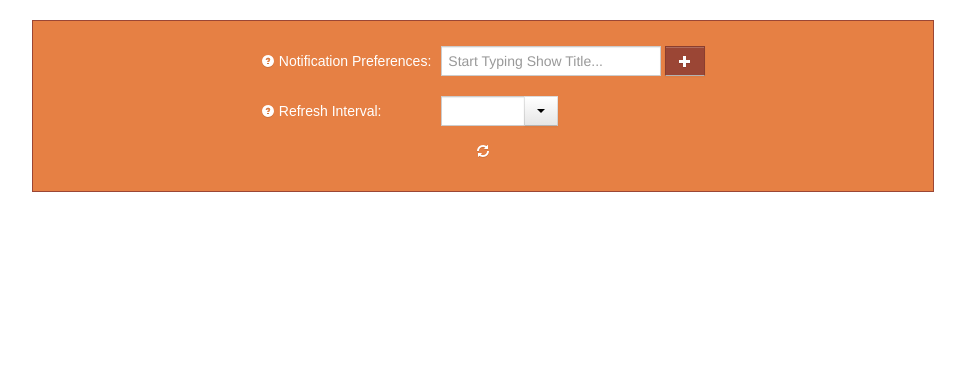
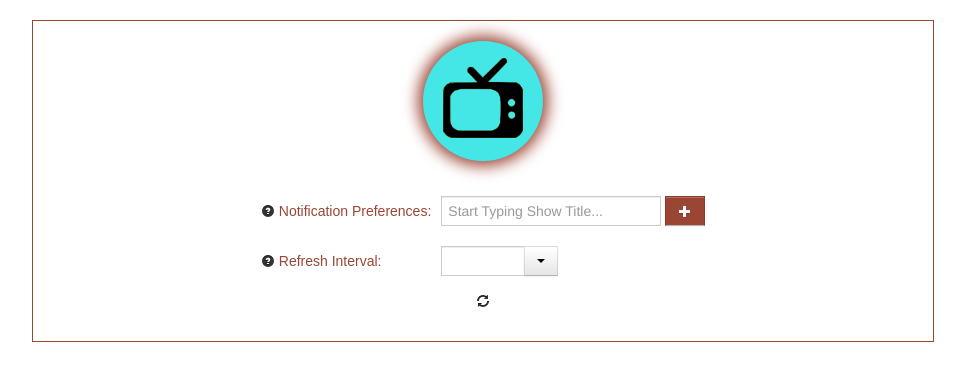
Before and after one commit to zambrey/LetMeWatchThis, a browser extension: page options.html in a window 1280 px wide. Shown: the whole page, without its empty margins (157-1122 px from the left). Drawn offline with Linux system fonts and the light colour scheme.

Commit message:
Few last updates
Badge color change
Options page update
Grunt task added to update version number in info panel
Info panel text changed

```diff
--- a/Gruntfile.js
+++ b/Gruntfile.js
@@ -80,6 +80,12 @@ module.exports = function(grunt) {
                 pattern: "[0-9].[0-9].[0-9]",
                 replacement: newVersion,
                 recursive:false
+            },
+            update_info_panel: {
+                path:destFolder+"/popup.html",
+                pattern: "[0-9].[0-9].[0-9]",
+                replacement: newVersion,
+                recursive:false
             }
         },
 
--- a/css/monitorStylesheet.css
+++ b/css/monitorStylesheet.css
@@ -336,25 +336,32 @@ div#preferencesPageRootDiv
   margin-left: auto;
   margin-right: auto;
   width: 900px;
-  border: 1px solid #9B4635;
   margin-top: 20px;
   height: auto;
-  background-color:rgba(230,128,68,1.0);
   padding-bottom:20px;
   padding-top: 20px;
-  color: white;
+  color: #9B4635;
+  border: solid 1px #9B4635;
 }
 
 div#preferencesPageIcon
 {
-  margin:20px;
   text-align: center;
+  width:120px;
+  height:120px;
+  border-radius: 120px;
+  background: rgba(68,230,230,1);
+  box-shadow: 0px 0px 15px 5px #9B4635;
+  margin-left: auto;
+  margin-right:auto;
+  margin-bottom: 30px;
 }
 
 div#preferencesPageIcon>img
 {
-  width:60px;
-  height:60px;
+  width:80px;
+  height:80px;
+  margin-top: 17px;
 }
 
 table#preferencesTable
--- a/options.html
+++ b/options.html
@@ -18,13 +18,13 @@
       <i class="icon-exclamation-sign"></i>
       <a href="https://chrome.google.com/webstore/support/khhfpiaglmihaifnfocggdmifdeigkhg" style="font-family:Open Sans, sans-serif; font-size:12px;" target="blank">Report Bug/Suggest Feature</a>
     </div> -->
-    <!-- <div id='preferencesPageIcon'>
+    <div id='preferencesPageIcon'>
       <img src='icon128.png'></img>
-    </div> -->
+    </div>
     <table id="preferencesTable">
       <tr>
         <td style="vertical-align:top;">
-          <label class="control-label" style="margin-top:5px;"><i id="notificationPrefHelp" class="icon-question-sign icon-white" style="margin-right:4px;" data-toggle="tooltip" data-original-title="List the shows for which you want to be notified. By default notifications are shown for all shows." data-placement="bottom" data-animation="true"></i>Notification Preferences:</label>
+          <label class="control-label" style="margin-top:5px;"><i id="notificationPrefHelp" class="icon-question-sign" style="margin-right:4px;" data-toggle="tooltip" data-original-title="List the shows for which you want to be notified. By default notifications are shown for all shows." data-placement="bottom" data-animation="true"></i>Notification Preferences:</label>
 
         </td>
         <td>
@@ -37,7 +37,7 @@
       </tr>
       <tr>
         <td style="vertical-align:top;">
-          <label class="control-label" style="margin-top:5px;"><i id="refreshIntervalHelp" class="icon-question-sign icon-white" style="margin-right:4px;" data-toggle="tooltip" data-original-title="Set the time interval to refresh the shows data." data-placement="bottom" data-animation="true"></i>Refresh Interval:</label>
+          <label class="control-label" style="margin-top:5px;"><i id="refreshIntervalHelp" class="icon-question-sign" style="margin-right:4px;" data-toggle="tooltip" data-original-title="Set the time interval to refresh the shows data." data-placement="bottom" data-animation="true"></i>Refresh Interval:</label>
         </td>
         <td>
           <div class="input-append controls">
@@ -55,7 +55,7 @@
       </tr>
     </table>
     <div style="text-align:center;">
-      <i class="icon-refresh icon-white" style=""></i>
+      <i class="icon-refresh" style=""></i>
       <p class="lastUpdated"></p>
     </div>
   </div>
```
Also changed, not shown: background.js (+13 -5 lines), popup.html (+4 -3 lines).
